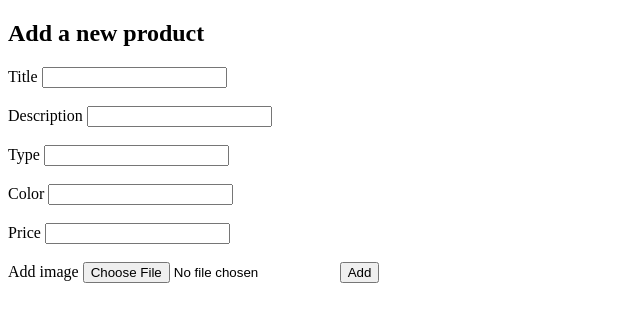
After one commit to suon0001/customize, a PHP site: page /admin/addProduct.php in a window 1280 px wide. The commit adds this page. Shown: the top 322 px of the page, without its empty margins (0-640 px from the left). Run offline with PHP 8.4, Linux system fonts and the light colour scheme.

Commit message:
Initial commit

```diff
--- /dev/null
+++ b/admin/addProduct.php
@@ -0,0 +1,95 @@
+<?php
+
+include('../includes/db/connection.php');
+
+$title = $description = $type = $color = $price = '';
+$errors = array('title' => '', 'description' => '', 'type' => '', 'color' => '', 'price' => '');
+
+if (isset($_POST['submit'])) {
+
+    if (empty($_POST['title'])) {
+        $errors['title'] = "A title is required <br>";
+    }
+
+    if (empty($_POST['description'])) {
+        $errors['description'] = "A description is required <br>";
+
+    }
+    if (empty($_POST['type'])) {
+        $errors['type'] = "A type is required <br>";
+    }
+
+    if (empty($_POST['color'])) {
+        $errors['color'] = "A color is required <br>";
+    }
+
+    if (empty($_POST['price'])) {
+        $errors['price'] = "A price is required <br>";
+    }
+
+
+    if (array_filter($errors)) {
+    } else {
+        $title = mysqli_real_escape_string($con, $_POST['title']);
+        $description = mysqli_real_escape_string($con, $_POST['description']);
+        $type = mysqli_real_escape_string($con, $_POST['type']);
+        $color = mysqli_real_escape_string($con, $_POST['color']);
+        $price = mysqli_real_escape_string($con, $_POST['price']);
+
+
+        $filename = $_FILES['image']['name'];
+        $imageFileType = strtolower(pathinfo($filename, PATHINFO_EXTENSION));
+        $extensions_arr = array("jpg", "jpeg", "png", "gif");
+
+        if (in_array($imageFileType, $extensions_arr)) {
+            if (move_uploaded_file($_FILES["image"]["tmp_name"], './admin/images' . $filename)) {
+                echo "image uploaded";
+                header("Location: products.php");
+            } else {
+                echo "error";
+            }
+        }
+
+        $sql = "INSERT INTO product(title, description, type, color, price)
+                        VALUES ('$title', '$description', '$type', '$color', '$price')";
+        if (mysqli_query($con, $sql)) {
+            header('Locaiton: productView.php');
+        } else {
+            echo 'query error: ' . mysqli_errno($con);
+        }
+
+        header("Location: products.php");
+    }
+}
+
+?>
+
+<!DOCTYPE html>
+<html lang="en">
+
+<section>
+    <h2>Add a new product</h2>
+    <form action="<?php echo $_SERVER['PHP_SELF']; ?>" method="POST" enctype="multipart/form-data">
+        <label for="title">Title</label>
+        <input type="text" name="title"> <br> <br>
+
+        <label for="description">Description</label>
+        <input type="text" name="description"> <br> <br>
+
+        <label for="type">Type</label>
+        <input type="text" name="type"> <br> <br>
+
+        <label for="color">Color</label>
+        <input type="text" name="color"> <br> <br>
+
+        <label for="title">Price</label>
+        <input type="number" name="price"> <br> <br>
+
+        <label for="image">Add image</label>
+        <input type="file" name="image" value=""/>
+
+        <input type="submit" name="submit" value="Add">
+    </form>
+</section>
+
+</html>
--- a/signup.php
+++ b/signup.php
@@ -1,8 +1,8 @@
 <?php
 
 session_start();
-require_once("./includes/db/connection.php");
-require_once("./includes/function.php");
+require ("./includes/db/connection.php");
+require ("./includes/function.php");
 
 if ($_SERVER['REQUEST_METHOD'] == "POST") {
 
```
Also changed, not shown: admin/productView.php (added, +115 -0 lines), includes/db/database.sql (+4 -11 lines), products.php (+11 -1 lines).
